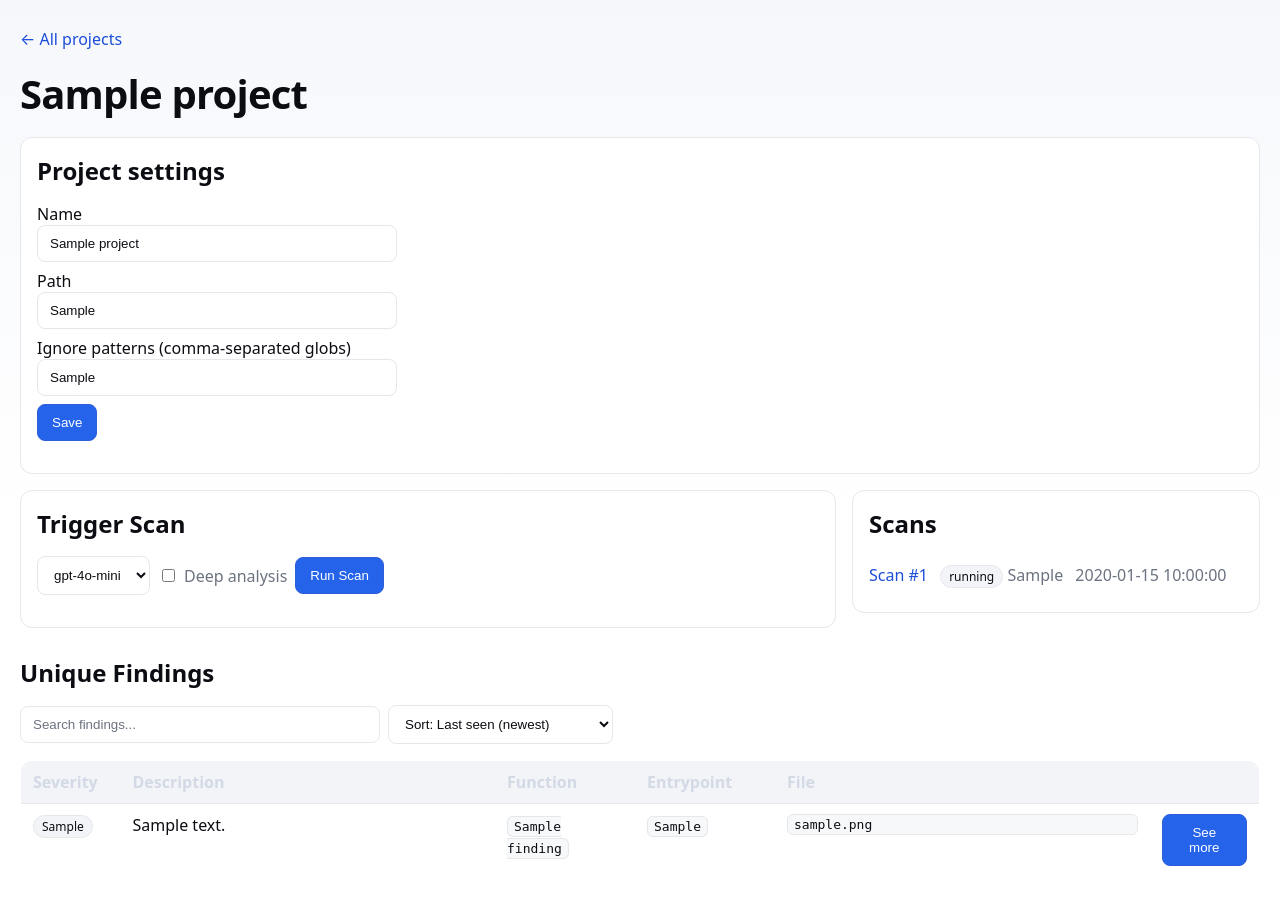
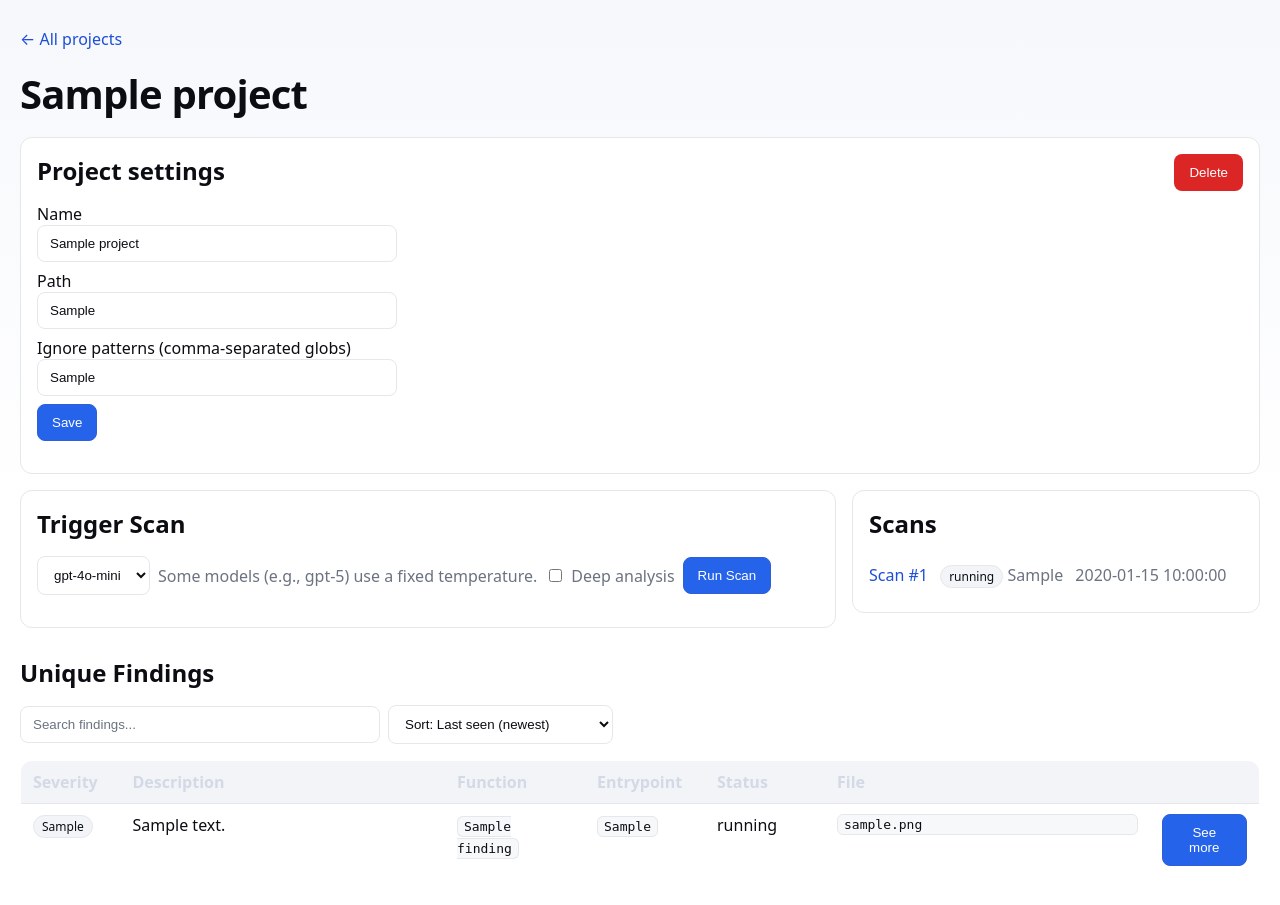
Before and after one commit to jdubansky/sassycode, a FastAPI app: page /projects/1 in a window 1280 px wide. Shown: the part 43-948 px from the top of the page. Run offline with FastAPI, Linux system fonts and the light colour scheme; tables that the repository leaves empty hold one stand-in row (values such as "Sample post").

Commit message:
added delete functionality

```diff
--- a/manager/__main__.py
+++ b/manager/__main__.py
@@ -6,7 +6,7 @@
 def main(argv=None):
     parser = argparse.ArgumentParser(description="Run sassycode manager server")
     parser.add_argument("--host", default=os.getenv("HOST", "127.0.0.1"))
-    parser.add_argument("--port", type=int, default=int(os.getenv("PORT", "8008")))
+    parser.add_argument("--port", type=int, default=int(os.getenv("PORT", "3000")))
     parser.add_argument("--reload", action="store_true", default=True)
     args = parser.parse_args(argv)
 
--- a/manager/app.py
+++ b/manager/app.py
@@ -144,6 +144,15 @@
     db.add(project)
     db.commit()
     return RedirectResponse(url=f"/projects/{project_id}", status_code=303)
+
+
+@app.post("/projects/{project_id}/delete")
+def delete_project(project_id: int, db: Session = Depends(get_db)):
+    project = db.get(Project, project_id)
+    if project:
+        db.delete(project)
+        db.commit()
+    return RedirectResponse(url="/", status_code=303)
 
 
 @app.post("/scans")
@@ -451,17 +460,24 @@
     uf = db.get(UniqueFinding, uf_id)
     if not uf:
         return JSONResponse(status_code=404, content={"error": "not_found"})
-    # Get latest finding with details for this unique finding
-    latest = (
+    # Latest finding (any) for base fields
+    latest_any = (
+        db.query(Finding)
+        .filter(Finding.unique_finding_id == uf_id)
+        .order_by(Finding.id.desc())
+        .first()
+    )
+    # Latest finding that has deep details
+    latest_with_details = (
         db.query(Finding)
         .filter(Finding.unique_finding_id == uf_id, Finding.details_json.isnot(None))
         .order_by(Finding.id.desc())
         .first()
     )
     details = None
-    if latest and latest.details_json:
+    if latest_with_details and latest_with_details.details_json:
         try:
-            details = json.loads(latest.details_json)
+            details = json.loads(latest_with_details.details_json)
         except Exception:
             details = None
     return {
@@ -475,9 +491,41 @@
             "entrypoint": uf.entrypoint,
             "occurrences": uf.occurrences,
             "last_seen_at": uf.last_seen_at.isoformat() if uf.last_seen_at else None,
+            "status": uf.status,
         },
+        "finding": {
+            "recommendation": getattr(latest_any, "recommendation", None),
+            "function_name": getattr(latest_any, "function_name", None),
+            "entrypoint": getattr(latest_any, "entrypoint", None),
+            "arguments": getattr(latest_any, "arguments", None),
+            "root_cause": getattr(latest_any, "root_cause", None),
+            "line": getattr(latest_any, "line", None),
+        } if latest_any else None,
         "details": details,
     }
+
+
+@app.post("/unique_findings/{uf_id}/status")
+def set_unique_finding_status(uf_id: int, status: str = Form(...), db: Session = Depends(get_db)):
+    uf = db.get(UniqueFinding, uf_id)
+    if uf:
+        uf.status = status
+        db.add(uf)
+        db.commit()
+    # Redirect back to the project page
+    # Find a related project id
+    pid = uf.project_id if uf else None
+    return RedirectResponse(url=f"/projects/{pid}" if pid else "/", status_code=303)
+
+
+@app.post("/unique_findings/{uf_id}/delete")
+def delete_unique_finding(uf_id: int, db: Session = Depends(get_db)):
+    uf = db.get(UniqueFinding, uf_id)
+    pid = uf.project_id if uf else None
+    if uf:
+        db.delete(uf)
+        db.commit()
+    return RedirectResponse(url=f"/projects/{pid}" if pid else "/", status_code=303)
 
 
 @app.post("/scans/{scan_id}/cancel")
--- a/manager/db.py
+++ b/manager/db.py
@@ -97,6 +97,7 @@
         for col, coltype in [
             ("severity", "VARCHAR(16)"),
             ("description", "TEXT"),
+            ("status", "VARCHAR(24)"),
         ]:
             if col not in existing_unique:
                 conn.exec_driver_sql(f"ALTER TABLE unique_findings ADD COLUMN {col} {coltype} NULL")
--- a/manager/models.py
+++ b/manager/models.py
@@ -75,6 +75,7 @@
     # Canonical/representative values
     severity: Mapped[Optional[str]] = mapped_column(String(16), nullable=True)
     description: Mapped[Optional[str]] = mapped_column(Text, nullable=True)
+    status: Mapped[Optional[str]] = mapped_column(String(24), nullable=True)  # e.g., open, triaging, false_positive, fixed
 
     __table_args__ = (
         UniqueConstraint("project_id", "fingerprint", name="uq_unique_finding_fingerprint"),
--- a/manager/static/app.js
+++ b/manager/static/app.js
@@ -105,11 +105,28 @@
           <strong>Occurrences:</strong> ${data.unique.occurrences || 1} •
           <strong>Last seen:</strong> ${data.unique.last_seen_at || '-'}
         </div>
+        <form method="post" action="/unique_findings/${ufId}/status" class="toolbar" style="margin:8px 0;">
+          <label class="muted">Status</label>
+          <select name="status">
+            <option value="open" ${data.unique.status==='open'?'selected':''}>Open</option>
+            <option value="triaging" ${data.unique.status==='triaging'?'selected':''}>Triaging</option>
+            <option value="false_positive" ${data.unique.status==='false_positive'?'selected':''}>False Positive</option>
+            <option value="fixed" ${data.unique.status==='fixed'?'selected':''}>Fixed</option>
+          </select>
+          <button class="btn-primary" type="submit">Update</button>
+          <span style="flex:1"></span>
+          <button class="btn-danger" formmethod="post" formaction="/unique_findings/${ufId}/delete" type="submit" onclick="return confirm('Delete this unique finding?');">Delete</button>
+        </form>
         ${d.explanation ? `<div><strong>Explanation:</strong> ${d.explanation}</div>` : ''}
         ${d.impact ? `<div><strong>Impact:</strong> ${d.impact}</div>` : ''}
+        ${data.finding && data.finding.root_cause ? `<div><strong>Root cause:</strong> ${data.finding.root_cause}</div>` : ''}
+        ${data.finding && data.finding.recommendation ? `<div><strong>Remediation:</strong> ${data.finding.recommendation}</div>` : ''}
+        ${data.finding && data.finding.function_name ? `<div><strong>Function:</strong> <code>${data.finding.function_name}</code></div>` : ''}
+        ${data.finding && data.finding.entrypoint ? `<div><strong>Entrypoint:</strong> <code>${data.finding.entrypoint}</code></div>` : ''}
+        ${data.finding && data.finding.arguments ? `<div><strong>Arguments:</strong> ${data.finding.arguments}</div>` : ''}
         ${d.fix_suggestion ? `<div><strong>Fix suggestion:</strong> ${d.fix_suggestion}</div>` : ''}
-        ${Array.isArray(d.references) && d.references.length ? `<div><strong>References:</strong> ${d.references.map(r=>`<a href="${r}" target="_blank" rel="noreferrer">${r}</a>`).join(', ')}</div>` : ''}
-        ${d.evidence && d.evidence.snippet ? `<div style="margin-top:8px;"><strong>Evidence (lines ${d.evidence.start_line||''}-${d.evidence.end_line||''}):</strong><pre>${d.evidence.snippet}</pre></div>` : ''}
+        ${Array.isArray(d.references) && d.references.length ? `<div><strong>References:</strong> ${d.references.map(r=>`<a href=\"${r}\" target=\"_blank\" rel=\"noreferrer\">${r}</a>`).join(', ')}</div>` : ''}
+        ${d.evidence && d.evidence.snippet ? `<div style=\"margin-top:8px;\"><strong>Evidence (lines ${d.evidence.start_line||''}-${d.evidence.end_line||''}):</strong><pre>${d.evidence.snippet}</pre></div>` : ''}
       </div>
     `;
     wrap.appendChild(td);
--- a/manager/static/style.css
+++ b/manager/static/style.css
@@ -47,7 +47,8 @@
 .uniq-table code.wrap-code { display: block; }
 .uniq-table col.sev-col { width: 100px; }
 .uniq-table col.func-col { width: 140px; }
-.uniq-table col.entry-col { width: 140px; }
+.uniq-table col.entry-col { width: 120px; }
+.uniq-table col.status-col { width: 120px; }
 .uniq-table col.btn-col { width: 110px; }
 .uniq-table col.file-col { width: auto; }
 
--- a/manager/templates/project.html
+++ b/manager/templates/project.html
@@ -18,7 +18,7 @@
     <div class="container">
       <a href="/">← All projects</a>
       <h1>{{ project.name }}</h1>
-      <div class="panel" style="margin-bottom:16px;">
+      <div class="panel" style="margin-bottom:16px; position: relative;">
         <h2>Project settings</h2>
         <form method="post" action="/projects/{{ project.id }}">
           <div style="margin-bottom:8px;">
@@ -35,6 +35,9 @@
           </div>
           <button class="btn-primary" type="submit">Save</button>
         </form>
+        <form method="post" action="/projects/{{ project.id }}/delete" onsubmit="return confirm('Delete project {{ project.name }}? This will remove all scans and findings.');" style="position:absolute; right:16px; top:16px;">
+          <button class="btn-danger" type="submit">Delete</button>
+        </form>
       </div>
 
       <div class="grid-split">
@@ -47,6 +50,7 @@
               <option value="gpt-4o">gpt-4o</option>
               <option value="gpt-4o-mini" selected>gpt-4o-mini</option>
             </select>
+            <span class="muted">Some models (e.g., gpt-5) use a fixed temperature.</span>
             <label class="muted" style="display:flex;align-items:center;gap:6px;">
               <input type="checkbox" name="deep" value="1" /> Deep analysis
             </label>
@@ -93,6 +97,7 @@
           <col />
           <col class="func-col" />
           <col class="entry-col" />
+          <col class="status-col" />
           <col class="file-col" />
           <col class="btn-col" />
         </colgroup>
@@ -103,6 +108,7 @@
 
             <th>Function</th>
             <th>Entrypoint</th>
+            <th>Status</th>
             <th>File</th>
             <th></th>
           </tr>
@@ -114,6 +120,7 @@
             <td>{{ u.description or u.last_description or '-' }}</td>
             <td><code>{{ u.function_name or '-' }}</code></td>
             <td><code>{{ u.entrypoint or '-' }}</code></td>
+            <td>{{ u.status or 'open' }}</td>
             <td><code class="wrap-code">{{ u.file_path }}</code></td>
             <td><button class="btn-primary" data-see-more="{{ u.id }}">See more</button></td>
           </tr>
```
Also changed, not shown: scanner/cli.py (+28 -13 lines), README.md, Sassycode1.png (added), Sassycode2.png (added), Sassycode3.png (added), Sassycode4.png (added), 1 other file.
